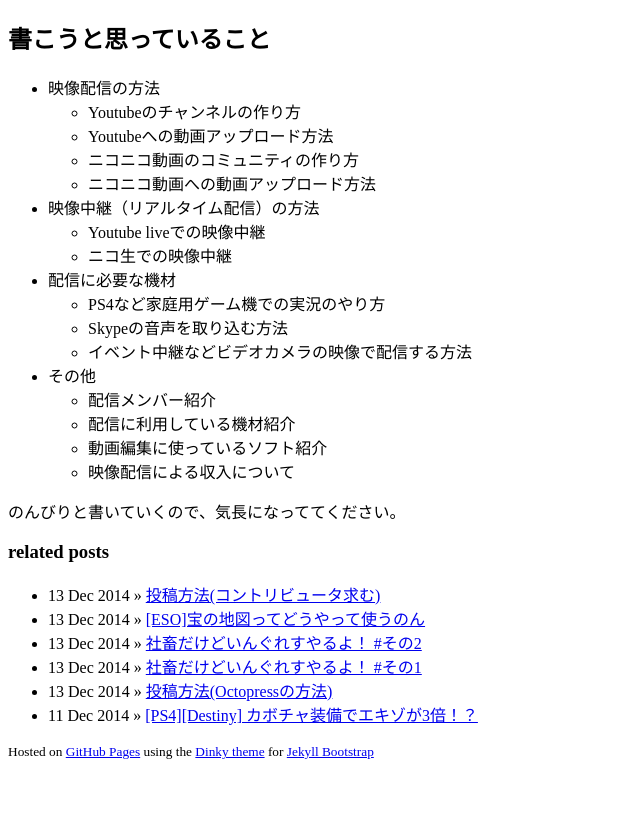
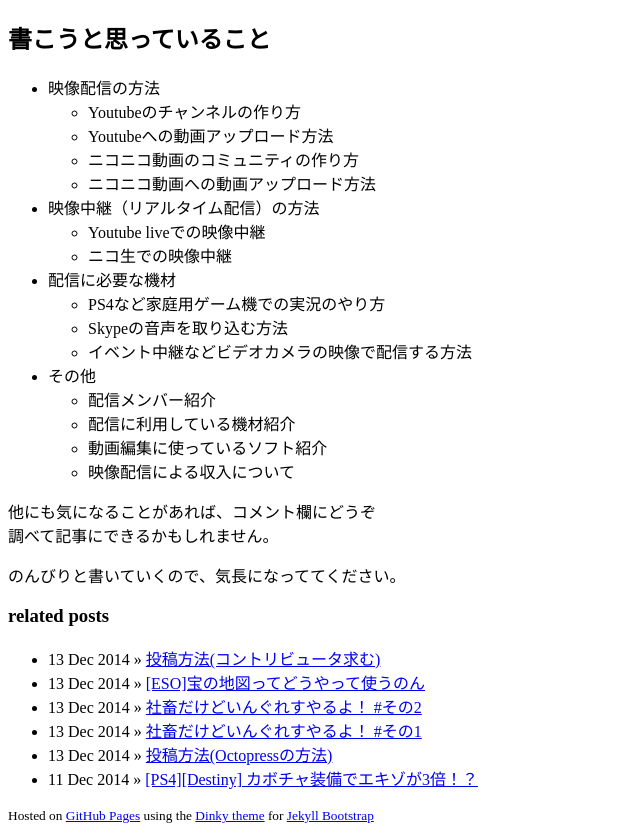
Before and after one commit to 10bantei/10bantei.github.io, a Jekyll site: the page built from _posts/2014/12/2014-12-14-how-to-broadcast.md, in a window 1280 px wide, cut to the strip 1047-1887 px from the top of the page. Shown: the whole strip, without its empty margins (0-640 px from the left). Built offline with Jekyll 4.4.1, drawn with Linux system fonts in a browser that asks for light colours; comment, search, counter and statistics services are not loaded; before the commit the page ends 1823 px from its top, so only the background shows below that.

Commit message:
fixed article of broadcast

```diff
--- a/_posts/2014/12/2014-12-14-how-to-broadcast.md
+++ b/_posts/2014/12/2014-12-14-how-to-broadcast.md
@@ -50,6 +50,7 @@
   * 動画編集に使っているソフト紹介
   * 映像配信による収入について
 
-
+他にも気になることがあれば、コメント欄にどうぞ
+調べて記事にできるかもしれません。
 
 のんびりと書いていくので、気長になっててください。
```
